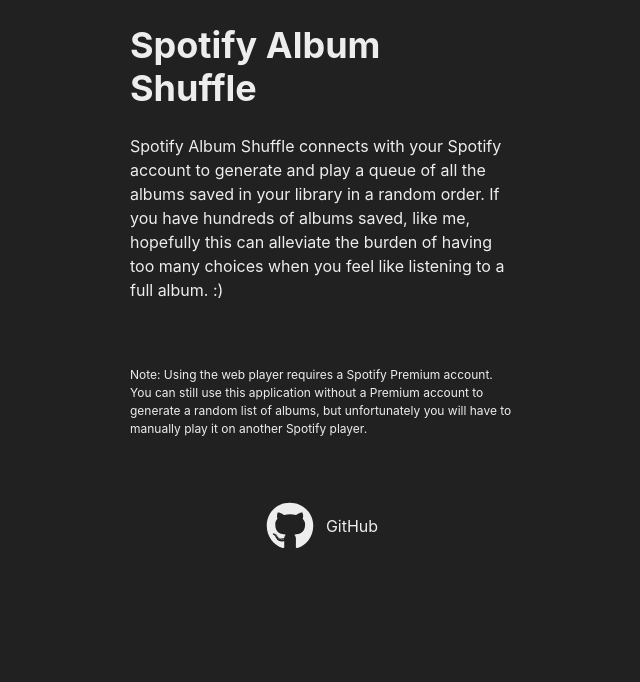
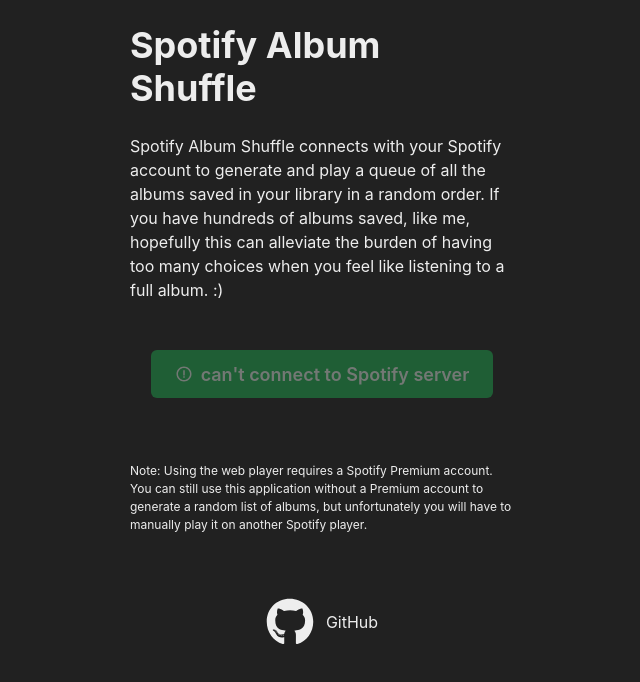
Before and after one commit to erindun/spotify-album-shuffle, a React (Create React App) app in the folder client/: page / in a window 1280 px wide. Shown: the top 682 px of the page, without its empty margins (318-958 px from the left). Built offline with nearby package versions, Linux system fonts and the light colour scheme; no server answers.

Commit message:
Improve login button behavior when server unavailable

```diff
--- a/client/src/components/Login.tsx
+++ b/client/src/components/Login.tsx
@@ -2,6 +2,7 @@
 import { Flex, Box, Button, Text, Heading, Link } from '@chakra-ui/react';
 import { fetchAuthUrl } from '../utils/api';
 import { FaGithub } from 'react-icons/fa';
+import { BiErrorCircle } from 'react-icons/bi';
 import { useQuery } from 'react-query';
 
 const Login: React.FC = () => {
@@ -23,15 +24,22 @@
         alleviate the burden of having too many choices when you feel like
         listening to a full album. :)
       </Text>
-      {!authUrl ? null : (
-        <Box>
-          <a href={authUrl}>
-            <Button size="lg" mt="3rem" bg="spotifyGreen" to={authUrl}>
-              log in with Spotify
-            </Button>
-          </a>
-        </Box>
-      )}
+      <Box>
+        <a href={authUrl}>
+          <Button
+            leftIcon={!authUrl ? <BiErrorCircle /> : undefined}
+            size="lg"
+            mt="3rem"
+            bg="spotifyGreen"
+            to={authUrl}
+            disabled={!authUrl}
+          >
+            {authUrl
+              ? 'log in with Spotify'
+              : "can't connect to Spotify server"}
+          </Button>
+        </a>
+      </Box>
       <Text mt="4rem" fontSize="0.75rem">
         Note: Using the web player requires a Spotify Premium account. You can
         still use this application without a Premium account to generate a
```
